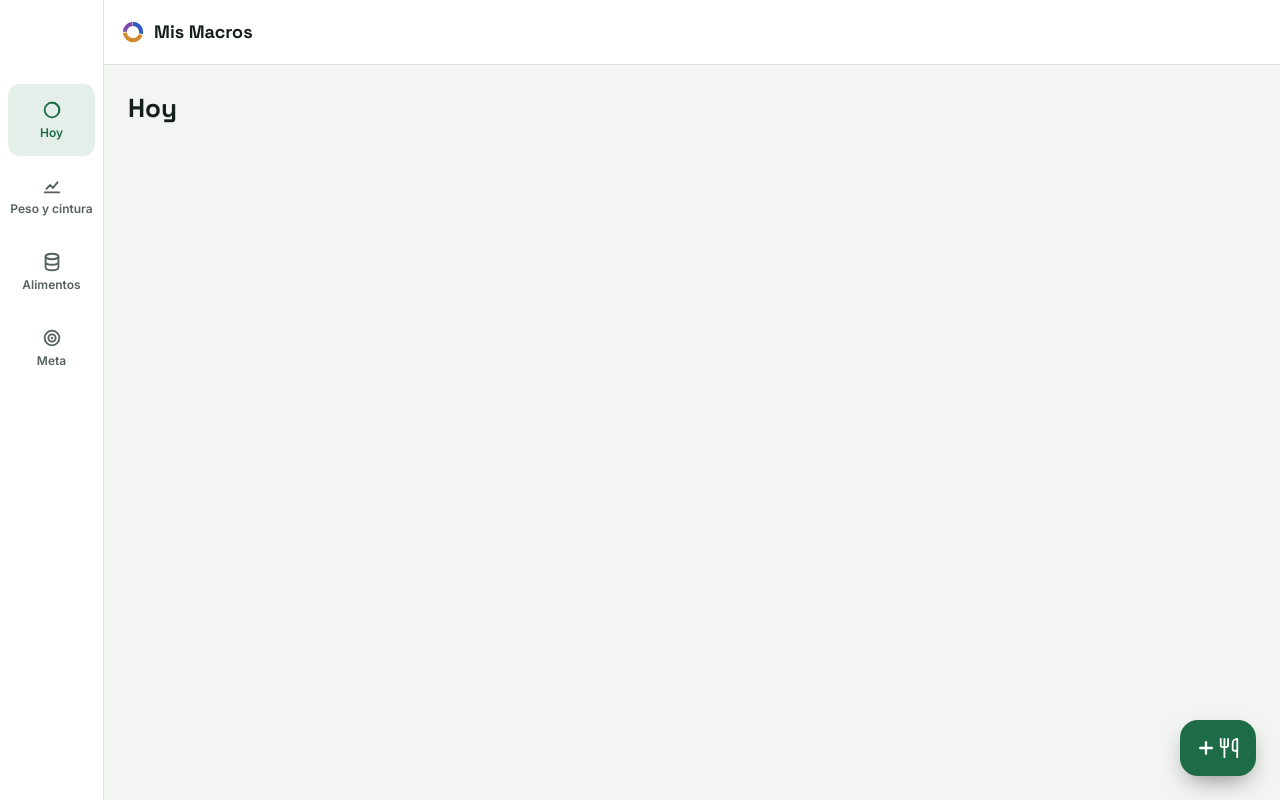
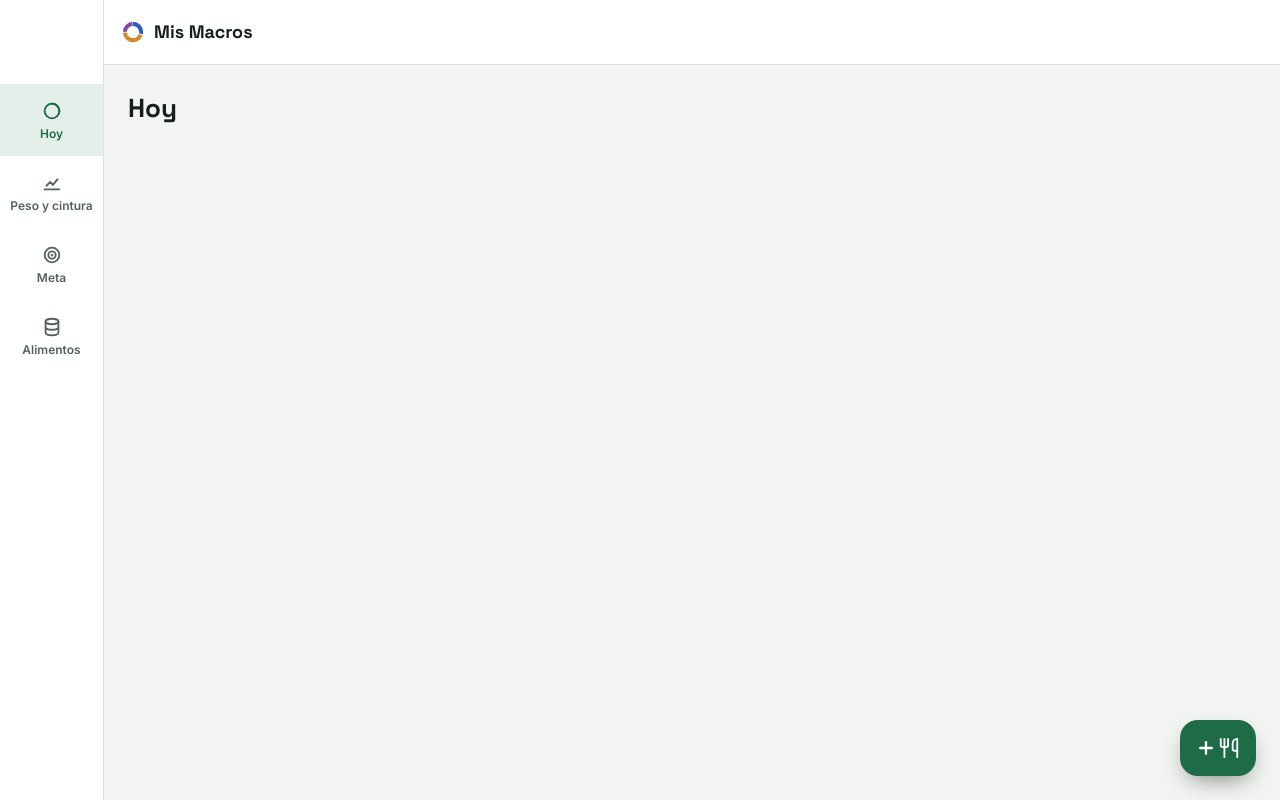
Before and after one commit to Vazkuz/mis-macros, a Next.js app: page / in a window 1280 px wide. Built offline with nearby package versions, Linux system fonts and the light colour scheme.

Commit message:
Orden y hitboxes de pestañas

```diff
--- a/src/components/Shell.tsx
+++ b/src/components/Shell.tsx
@@ -24,6 +24,7 @@ const svgProps = {
 }
 
 // Íconos de pestañas copiados del mockup (docs/mockup.html).
+// Orden: Hoy, Peso y cintura, Meta, Alimentos.
 const TABS: Tab[] = [
   {
     href: '/',
@@ -47,6 +48,17 @@ const TABS: Tab[] = [
     fab: { label: 'Nueva medición', icon: Ruler },
   },
   {
+    href: '/meta',
+    label: 'Meta',
+    icon: (
+      <svg {...svgProps}>
+        <circle cx="12" cy="12" r="8" />
+        <circle cx="12" cy="12" r="4" />
+        <circle cx="12" cy="12" r="0.5" />
+      </svg>
+    ),
+  },
+  {
     href: '/alimentos',
     label: 'Alimentos',
     icon: (
@@ -56,17 +68,6 @@ const TABS: Tab[] = [
       </svg>
     ),
     fab: { label: 'Nuevo alimento', icon: Apple },
-  },
-  {
-    href: '/meta',
-    label: 'Meta',
-    icon: (
-      <svg {...svgProps}>
-        <circle cx="12" cy="12" r="8" />
-        <circle cx="12" cy="12" r="4" />
-        <circle cx="12" cy="12" r="0.5" />
-      </svg>
-    ),
   },
 ]
 
@@ -108,9 +109,12 @@ export default function Shell({ children }: { children: React.ReactNode }) {
       </div>
 
       <div className="fixed inset-x-0 bottom-0 z-40 border-t border-line bg-card pb-[env(safe-area-inset-bottom)] min-[900px]:top-0 min-[900px]:right-auto min-[900px]:w-[104px] min-[900px]:border-t-0 min-[900px]:border-r">
+        {/* Cada <Link> ocupa su celda completa (sin padding ni gap alrededor):
+            toda la celda es clickeable. 4 columnas iguales en móvil; una
+            columna en el riel desde 900px. */}
         <nav
           aria-label="Principal"
-          className="mx-auto grid max-w-[560px] grid-cols-4 min-[900px]:auto-rows-min min-[900px]:grid-cols-1 min-[900px]:gap-1 min-[900px]:px-2 min-[900px]:pt-[84px]"
+          className="mx-auto grid max-w-[560px] grid-cols-4 min-[900px]:auto-rows-min min-[900px]:grid-cols-1 min-[900px]:pt-[84px]"
         >
           {TABS.map((tab) => {
             const active = tab === current
@@ -119,12 +123,12 @@ export default function Shell({ children }: { children: React.ReactNode }) {
                 key={tab.href}
                 href={tab.href}
                 aria-current={active ? 'page' : undefined}
-                className={`flex min-h-16 flex-col items-center justify-center gap-1 text-center text-xs font-semibold min-[900px]:min-h-[72px] min-[900px]:rounded-xl ${
+                className={`flex h-full min-h-16 w-full min-w-0 cursor-pointer flex-col items-center justify-center gap-1 px-1 text-center text-xs leading-tight font-semibold select-none [-webkit-tap-highlight-color:transparent] active:bg-acc-soft min-[900px]:min-h-[72px] ${
                   active ? 'text-acc min-[900px]:bg-acc-soft' : 'text-muted'
                 }`}
               >
                 {tab.icon}
-                {tab.label}
+                <span>{tab.label}</span>
               </Link>
             )
           })}
```
